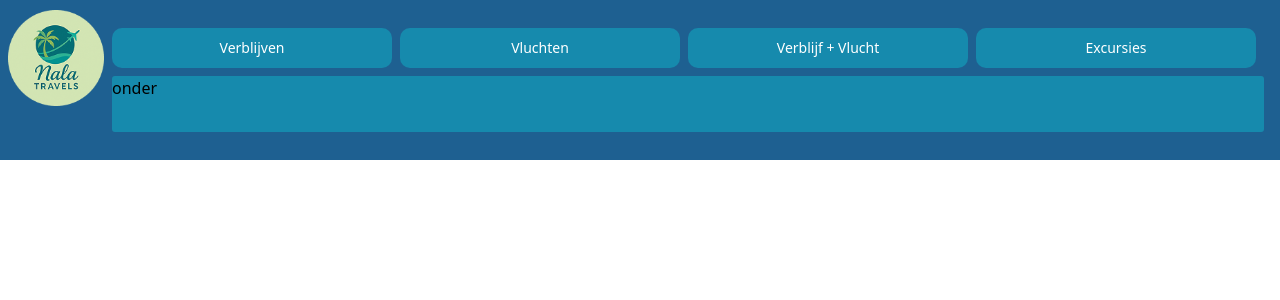
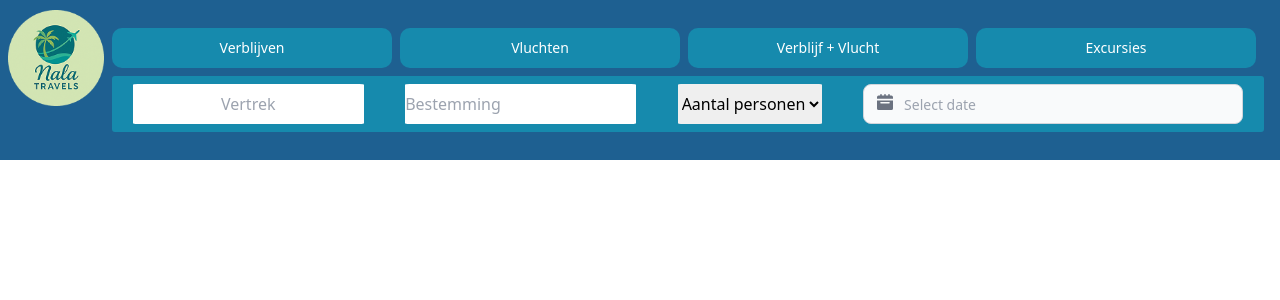
Before and after one commit to TooHighDude420/Nala_Travels, a PHP site: page / in a window 1280 px wide. Shown: the top 300 px of the page. Run offline with PHP 8.4, Linux system fonts and the light colour scheme; some libraries are stand-ins or nearby versions.

Commit message:
backedUp

```diff
--- /dev/null
+++ b/NalaTravels/assets/css/style.css
@@ -0,0 +1,4 @@
+.inputFields{
+    border-radius: 2%;
+    height: 5vh;
+}
--- a/NalaTravels/assets/includes/header.inc.php
+++ b/NalaTravels/assets/includes/header.inc.php
@@ -1,19 +1,49 @@
 <section>
+
+    <!-- scripts for components -->
+    <script src="https://cdn.jsdelivr.net/npm/flowbite@3.1.2/dist/flowbite.min.js"></script>
+
     <div class="bg-[#1E6091] w-full h-[20vh] flex justify-between">
         <img src="assets/img/header/logo.png" alt="logo" class="size-24 m-2 mt-2.5">
         <div class="flex flex-col justify-around">
             <div>
                 <div class="boven">
                     <div class="flex">
-                    <button type="button" class="text-white bg-[#168AAD] hover:border-white hover:border-2 font-small rounded-[10px] text-sm px-5 py-2.5 text-center me-2 mb-2 w-[35vh]">Verblijven</button>
-                    <button type="button" class="text-white bg-[#168AAD] hover:border-white hover:border-2 font-small rounded-[10px] text-sm px-5 py-2.5 text-center me-2 mb-2 w-[35vh]">Vluchten</button>
-                    <button type="button" class="text-white bg-[#168AAD] hover:border-white hover:border-2 font-small rounded-[10px] text-sm px-5 py-2.5 text-center me-2 mb-2 w-[35vh]">Verblijf + Vlucht</button>
-                    <button type="button" class="text-white bg-[#168AAD] hover:border-white hover:border-2 font-small rounded-[10px] text-sm px-5 py-2.5 text-center me-2 mb-2 w-[35vh]">Excursies</button>
+                        <button type="button"
+                            class="text-white bg-[#168AAD] hover:border-white hover:border-2 font-small rounded-[10px] text-sm px-5 py-2.5 text-center me-2 mb-2 w-[35vh]">Verblijven</button>
+                        <button type="button"
+                            class="text-white bg-[#168AAD] hover:border-white hover:border-2 font-small rounded-[10px] text-sm px-5 py-2.5 text-center me-2 mb-2 w-[35vh]">Vluchten</button>
+                        <button type="button"
+                            class="text-white bg-[#168AAD] hover:border-white hover:border-2 font-small rounded-[10px] text-sm px-5 py-2.5 text-center me-2 mb-2 w-[35vh]">Verblijf
+                            + Vlucht</button>
+                        <button type="button"
+                            class="text-white bg-[#168AAD] hover:border-white hover:border-2 font-small rounded-[10px] text-sm px-5 py-2.5 text-center me-2 mb-2 w-[35vh]">Excursies</button>
                     </div>
                 </div>
 
-                <div class="onder bg-[#168AAD] h-[7vh] rounded-[3px]">
-                    <h2>onder</h2>
+                <div class="onder bg-[#168AAD] h-[7vh] rounded-[3px] flex justify-around content-center flex-wrap">
+                    <input type="text" name="departure" id="departure" class="inputFields placeholder:text-center" placeholder="Vertrek">
+                    <input type="text" name="arrival" id="arrival" class="inputFields" placeholder="Bestemming">
+                    <select name="groupSize" id="groupSize" class="inputFields">
+                        <option value="def" selected="true" disabled="disabled">Aantal personen</option>
+                        <option value="one">1</option>
+                        <option value="two">2</option>
+                        <option value="three">3</option>
+                        <option value="four">4</option>
+                        <option value="more">5+</option>
+                    </select>
+                    <div class="relative w-[33%]">
+                        <div class="absolute top-[1.3vh] start-0 flex items-center ps-3.5 pointer-events-none">
+                            <svg class="w-4 h-4 text-gray-500 dark:text-gray-400" aria-hidden="true"
+                                xmlns="http://www.w3.org/2000/svg" fill="currentColor" viewBox="0 0 20 20">
+                                <path
+                                    d="M20 4a2 2 0 0 0-2-2h-2V1a1 1 0 0 0-2 0v1h-3V1a1 1 0 0 0-2 0v1H6V1a1 1 0 0 0-2 0v1H2a2 2 0 0 0-2 2v2h20V4ZM0 18a2 2 0 0 0 2 2h16a2 2 0 0 0 2-2V8H0v10Zm5-8h10a1 1 0 0 1 0 2H5a1 1 0 0 1 0-2Z" />
+                            </svg>
+                        </div>
+                        <input datepicker id="default-datepicker" type="text"
+                            class="h-[5vh] bg-gray-50 border border-gray-300 text-gray-900 text-sm rounded-lg focus:ring-blue-500 focus:border-blue-500 block w-full ps-10 p-2.5 dark:bg-gray-700 dark:border-gray-600 dark:placeholder-gray-400 dark:text-white dark:focus:ring-blue-500 dark:focus:border-blue-500"
+                            placeholder="Select date">
+                    </div>
                 </div>
 
             </div>
--- a/NalaTravels/index.php
+++ b/NalaTravels/index.php
@@ -5,6 +5,7 @@
     <meta name="viewport" content="width=device-width, initial-scale=1.0">
     <title>Nala Travels</title>
     <script src="https://cdn.tailwindcss.com"></script>
+    <link rel="stylesheet" href="assets/css/style.css">
 </head>
 
 <body>
```
